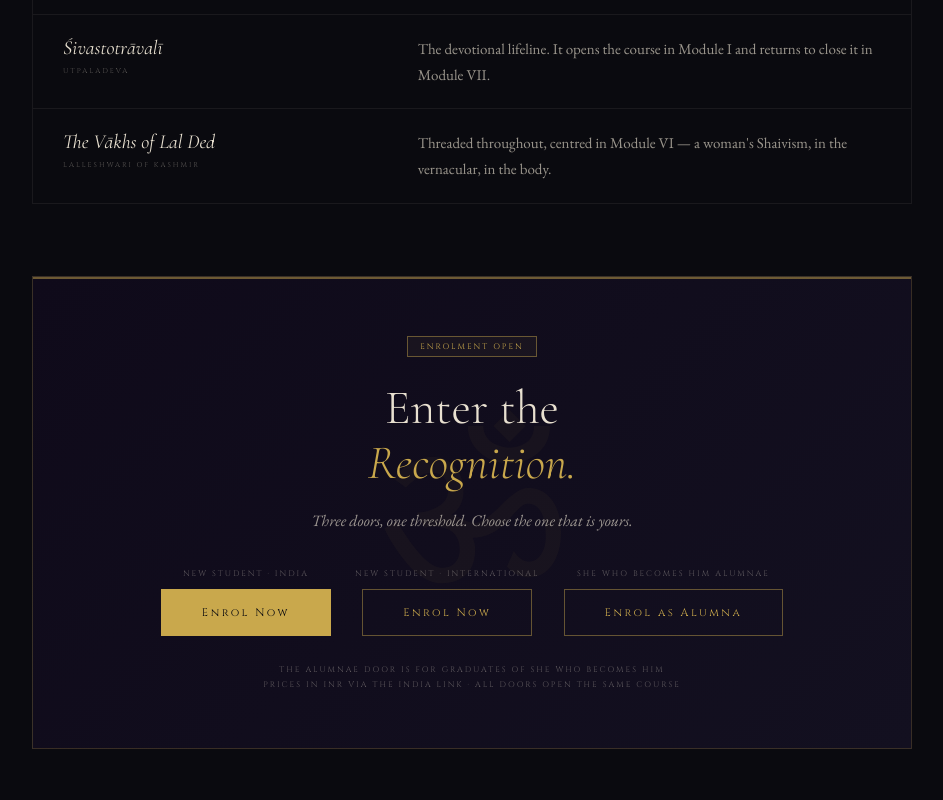
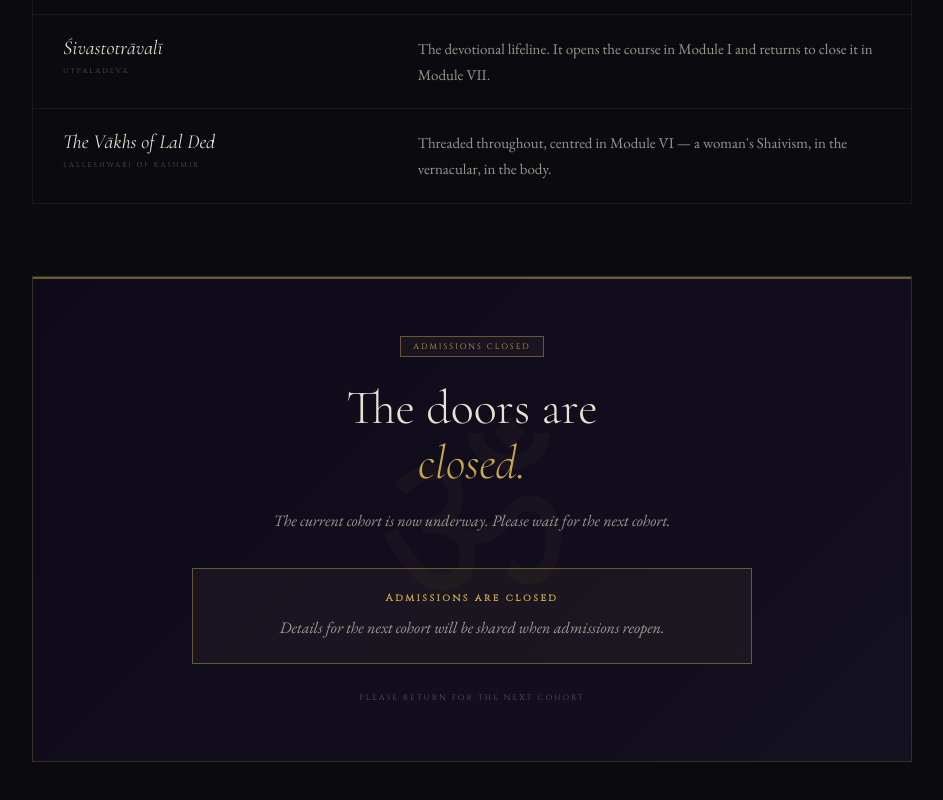
Before and after one commit to ShivohamPath/website, a plain HTML site: page wix-studio/embeds/recognition-texts-cta.html in a window 1280 px wide. Shown: the part 646-1446 px from the top of the page, without its empty margins (168-1111 px from the left). Drawn offline with nearby package versions, Linux system fonts and the light colour scheme.

Commit message:
Close Recognition admissions in recognition-texts-cta.html

```diff
--- a/wix-studio/embeds/recognition-texts-cta.html
+++ b/wix-studio/embeds/recognition-texts-cta.html
@@ -136,36 +136,24 @@
     color: var(--text2); line-height: 1.8;
     max-width: 520px; margin: 0 auto 32px;
   }
-  /* Enrol buttons */
-  .pay-wrap {
-    display: flex; gap: 24px;
-    justify-content: center; align-items: flex-end;
-    flex-wrap: wrap;
+  /* Admissions closed notice */
+  .closed-status {
+    max-width: 560px; margin: 0 auto;
+    padding: 22px 26px;
+    border: 1px solid var(--gold2);
+    background: var(--gold4);
   }
-  .pay-item { text-align: center; }
-  .pay-label {
-    font-family: 'Cinzel', serif; font-size: 8px;
-    letter-spacing: 2px; color: var(--text3);
-    display: block; margin-bottom: 10px;
+  .closed-status strong {
+    display: block;
+    font-family: 'Cinzel', serif; font-size: 10px;
+    letter-spacing: 2.5px; color: var(--gold);
+    margin-bottom: 9px;
   }
-  .btn-pay {
-    font-family: 'Cinzel', serif; font-size: 11px;
-    letter-spacing: 2.5px; padding: 15px 40px;
-    background: var(--gold); color: var(--bg);
-    text-decoration: none; display: inline-block;
-    border: 1px solid var(--gold);
-    transition: background 0.2s;
+  .closed-status span {
+    display: block;
+    font-size: 16px; font-style: italic;
+    color: var(--text2); line-height: 1.7;
   }
-  .btn-pay:hover { background: #a8893a; border-color: #a8893a; }
-  .btn-pay-outline {
-    font-family: 'Cinzel', serif; font-size: 11px;
-    letter-spacing: 2.5px; padding: 15px 40px;
-    background: transparent; color: var(--gold);
-    text-decoration: none; display: inline-block;
-    border: 1px solid var(--gold2);
-    transition: background 0.2s;
-  }
-  .btn-pay-outline:hover { background: var(--gold3); }
   .close-note {
     font-family: 'Cinzel', serif; font-size: 8px;
     letter-spacing: 2px; color: var(--text3);
@@ -234,26 +222,16 @@
   <div class="close-block">
     <div class="close-glyph">ॐ</div>
     <div class="close-inner">
-      <span class="close-badge">ENROLMENT OPEN</span>
-      <h3>Enter the<br><em>Recognition.</em></h3>
+      <span class="close-badge">ADMISSIONS CLOSED</span>
+      <h3>The doors are<br><em>closed.</em></h3>
       <p>
-        Three doors, one threshold. Choose the one that is yours.
+        The current cohort is now underway. Please wait for the next cohort.
       </p>
-      <div class="pay-wrap">
-        <div class="pay-item">
-          <span class="pay-label">NEW STUDENT · INDIA</span>
-          <a href="https://www.shivohampath.com/_paylink/AZ-4mohF" target="_top" class="btn-pay">Enrol Now</a>
-        </div>
-        <div class="pay-item">
-          <span class="pay-label">NEW STUDENT · INTERNATIONAL</span>
-          <a href="https://www.shivohampath.com/_paylink/AZ-4m7Gi" target="_top" class="btn-pay-outline">Enrol Now</a>
-        </div>
-        <div class="pay-item">
-          <span class="pay-label">SHE WHO BECOMES HIM ALUMNAE</span>
-          <a href="https://www.shivohampath.com/_paylink/AZ-4nJLG" target="_top" class="btn-pay-outline">Enrol as Alumna</a>
-        </div>
+      <div class="closed-status">
+        <strong>Admissions are closed</strong>
+        <span>Details for the next cohort will be shared when admissions reopen.</span>
       </div>
-      <span class="close-note">THE ALUMNAE DOOR IS FOR GRADUATES OF SHE WHO BECOMES HIM<br>PRICES IN INR VIA THE INDIA LINK · ALL DOORS OPEN THE SAME COURSE</span>
+      <span class="close-note">PLEASE RETURN FOR THE NEXT COHORT</span>
     </div>
   </div>
 
```
